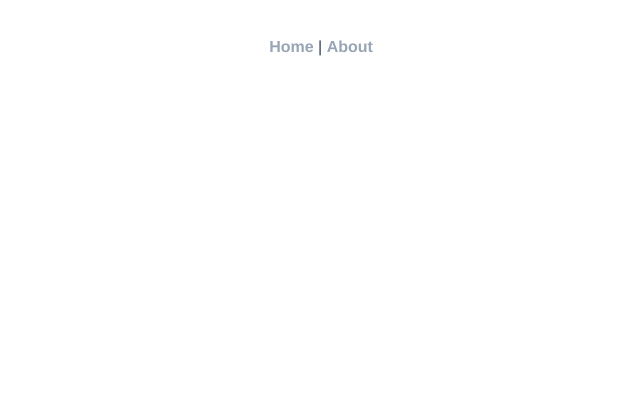
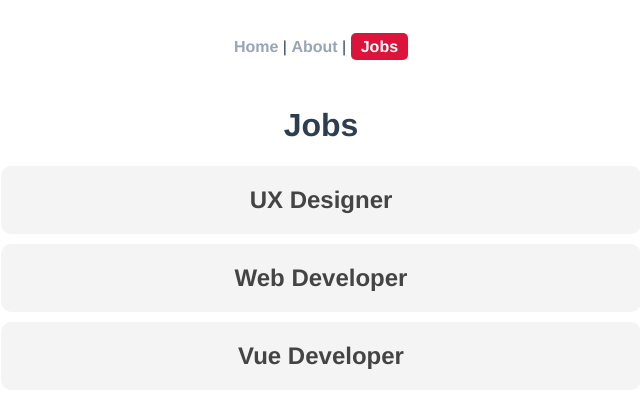
Before and after one commit to asimnp/netnina-jobs, a Vue app: page /jobs in a window 1280 px wide. Before the commit this address had no page. Shown: the top 408 px of the page, without its empty margins (319-959 px from the left). Built offline with nearby package versions, Linux system fonts and the light colour scheme.

Commit message:
create jobs & jobs details page

```diff
--- a/src/App.vue
+++ b/src/App.vue
@@ -1,7 +1,8 @@
 <template>
   <nav>
     <router-link to="/">Home</router-link> |
-    <router-link :to="{ name: 'about' }">About</router-link>
+    <router-link :to="{ name: 'about' }">About</router-link> |
+    <router-link :to="{ name: 'jobs' }">Jobs</router-link>
   </nav>
   <router-view />
 </template>
--- a/src/router/index.js
+++ b/src/router/index.js
@@ -1,6 +1,9 @@
 import { createRouter, createWebHistory } from "vue-router";
+
 import HomeView from "../views/HomeView.vue";
 import AboutView from "../views/AboutView.vue";
+import Jobs from "../views/jobs/Jobs.vue";
+import JobDetails from "../views/jobs/JobsDetails.vue";
 
 const routes = [
   {
@@ -13,6 +16,17 @@ const routes = [
     name: "about",
     component: AboutView,
   },
+  {
+    path: "/jobs",
+    name: "jobs",
+    component: Jobs,
+  },
+  {
+    path: "/jobs/:id",
+    name: "jobs-details",
+    component: JobDetails,
+    props: true,
+  },
 ];
 
 const router = createRouter({
--- /dev/null
+++ b/src/views/jobs/Jobs.vue
@@ -0,0 +1,43 @@
+<template>
+  <h1>Jobs</h1>
+  <div v-for="job in jobs" :key="job.id" class="job">
+    <router-link :to="{ name: 'jobs-details', params: { id: job.id } }">
+      <h2>{{ job.title }}</h2></router-link
+    >
+  </div>
+</template>
+
+<script>
+export default {
+  name: "Jobs",
+  data() {
+    return {
+      jobs: [
+        { id: 1, title: "UX Designer", details: "Lorem UX Designer" },
+        { id: 2, title: "Web Developer", details: "Lorem Web Developer" },
+        { id: 3, title: "Vue Developer", details: "Lorem Vue Developer" },
+      ],
+    };
+  },
+};
+</script>
+
+<style>
+.job h2 {
+  background: #f4f4f4;
+  padding: 20px;
+  border-radius: 10px;
+  margin: 10px auto;
+  max-width: 600px;
+  cursor: pointer;
+  color: #444;
+}
+
+.job h2:hover {
+  background: #ddd;
+}
+
+.job a {
+  text-decoration: none;
+}
+</style>
--- /dev/null
+++ b/src/views/jobs/JobsDetails.vue
@@ -0,0 +1,11 @@
+<template>
+  <h1>Job Details Page</h1>
+  <p>The job id is: {{ id }}</p>
+</template>
+
+<script>
+export default {
+  name: "JobsDetails",
+  props: ["id"],
+};
+</script>
```
